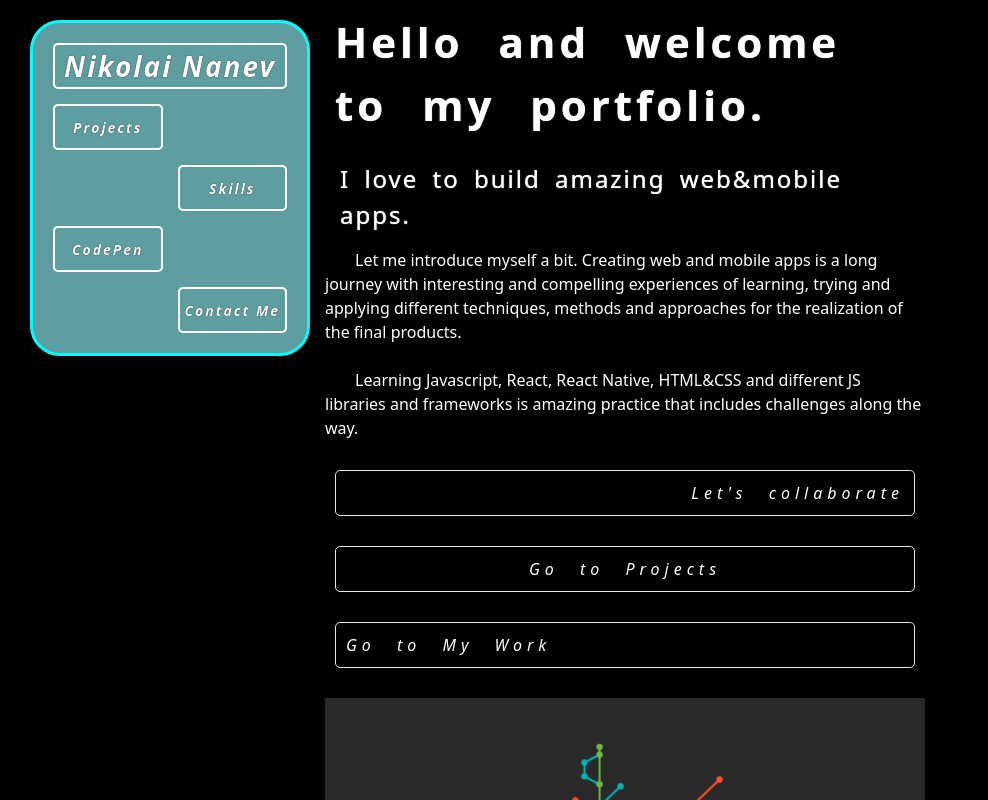
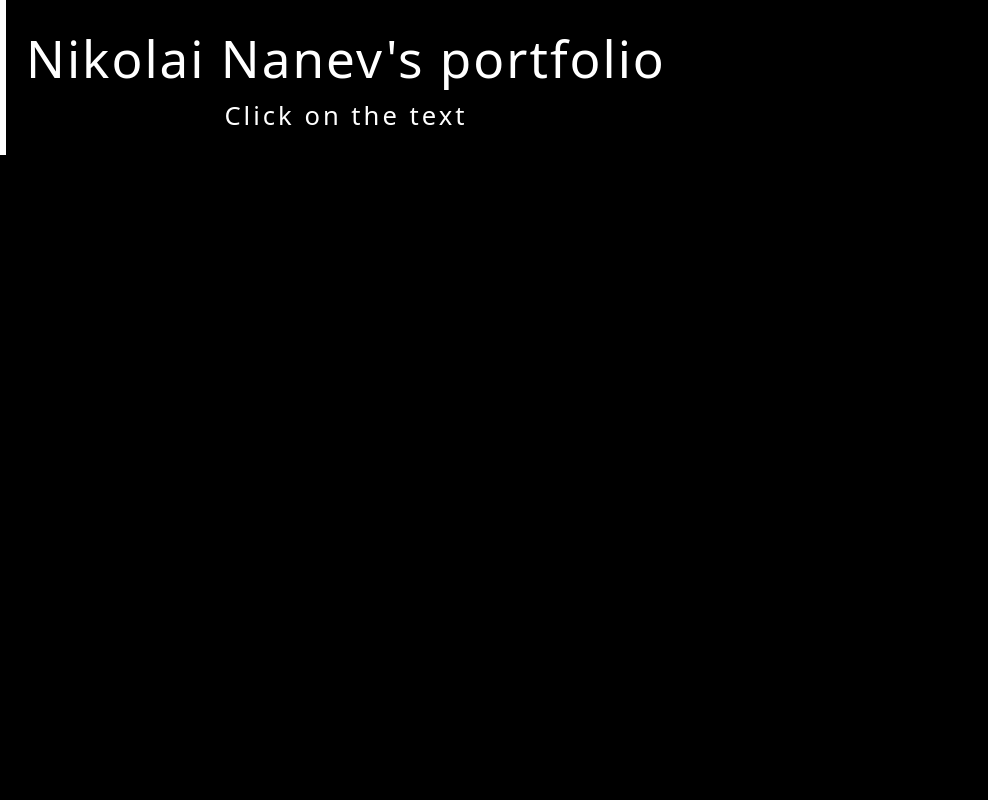
Before and after one commit to niki4etoo/Portfolio, a React (Create React App) app: page / in a window 1280 px wide. Shown: the top 800 px of the page, without its empty margins (0-988 px from the left). Built offline with nearby package versions, Linux system fonts and the light colour scheme.

Commit message:
feat: added intro gsap effect for text

```diff
--- a/src/App.js
+++ b/src/App.js
@@ -1,15 +1,9 @@
 import React from "react";
-import { gsap } from 'gsap';
+import { gsap, Power2 } from 'gsap';
 import { ScrollToPlugin } from 'gsap/ScrollToPlugin';
+import { Link } from 'react-router-dom';
 
-import './css/main.css';
-
-import Navbar from './components/Navbar';
-import About from './components/About';
-import Contact from './components/Contact';
-import Projects from './components/Projects';
-import Skills from './components/Skills';
-import Work from './components/Work';
+import './css/intro.css';
 
 export default class App extends React.Component {
 
@@ -17,52 +11,46 @@ export default class App extends React.Component {
 		super(props);
 
 		gsap.registerPlugin(ScrollToPlugin);
-
-		this.moveToTop = this.moveToTop.bind(this);
-		this.handleScrollUp = this.handleScrollUp.bind(this);
-	}
-
-	moveToTop() {
-		var scrollUpDuration = 1;
-		var docScroll = document.documentElement.scrollTop;
-
-		if(docScroll <= 10000) scrollUpDuration = 5;
-		if(docScroll <= 8000) scrollUpDuration = 4;
-		if(docScroll <= 6000) scrollUpDuration = 3;
-		if(docScroll <= 4000) scrollUpDuration = 2;
-		if(docScroll <= 2000) scrollUpDuration = 1;
-		gsap.to(window, { duration: scrollUpDuration, scrollTo: 0 });
-
-	}
-
-	handleScrollUp() {
-		this.btnScrollUp = document.getElementById('buttonScrollUp');
-
-		if (document.body.scrollTop > 20 || document.documentElement.scrollTop > 20) {
-			this.btnScrollUp.style.display = "block";
-		} else {
-			this.btnScrollUp.style.display = "none";
-		}
 	}
 
 	componentDidMount() {
-			window.addEventListener('scroll', this.handleScrollUp);
+
+		let wrapper = document.getElementsByClassName('wrapper');
+
+		let introline = wrapper[0].children[0];
+		let bigline = wrapper[0].children[1];
+
+		gsap.set([introline, bigline], { x: "-101%" });
+		gsap.to(introline, { duration: 2, x: "0%", ease: Power2.easeOut });
+		gsap.to(bigline, { duration: 2, x: "0%", ease: Power2.easeOut }, "+=0.3");
+
+		const hoverIntroline = gsap.to(introline, { duration: 1, scaleX: 1.05, scaleY: 1.05, paused: true });
+		const hoverBigline = gsap.to(bigline, { duration: 1, scaleX: 1.05, scaleY: 1.05, paused: true });
+
+		introline.addEventListener('mouseenter', () => hoverIntroline.play());
+		introline.addEventListener('mouseleave', () => hoverIntroline.reverse());
+
+		bigline.addEventListener('mouseenter', () => hoverBigline.play());
+		bigline.addEventListener('mouseleave', () => hoverBigline.reverse());
 	}
 
 	componentDidUpdate(){
-		this.handleScrollUp();
+
 	}
 
 	render () {
 		return (
-				<div>
-				<button onClick={this.moveToTop} id="buttonScrollUp" title="Go to Up">UP</button>
-					<Navbar />
-					<About />
-					<Projects />
-					<Skills />
-					<Work />
-					<Contact />
+				<div className="wrapper">
+						<div className="introline">
+							<Link to="/Home">
+								Nikolai Nanev's portfolio
+							</Link>
+						</div>
+						<div className="bigline">
+							<Link to="/Home">
+								Click on the text
+							</Link>
+						</div>
 				</div>
 		 );
 	}
--- /dev/null
+++ b/src/Home.js
@@ -0,0 +1,69 @@
+import React from "react";
+import { gsap } from 'gsap';
+import { ScrollToPlugin } from 'gsap/ScrollToPlugin';
+
+import './css/main.css';
+
+import Navbar from './components/Navbar';
+import About from './components/About';
+import Contact from './components/Contact';
+import Projects from './components/Projects';
+import Skills from './components/Skills';
+import Work from './components/Work';
+
+export default class Home extends React.Component {
+
+	constructor(props){
+		super(props);
+
+		gsap.registerPlugin(ScrollToPlugin);
+
+		this.moveToTop = this.moveToTop.bind(this);
+		this.handleScrollUp = this.handleScrollUp.bind(this);
+	}
+
+	moveToTop() {
+		var scrollUpDuration = 1;
+		var docScroll = document.documentElement.scrollTop;
+
+		if(docScroll <= 10000) scrollUpDuration = 5;
+		if(docScroll <= 8000) scrollUpDuration = 4;
+		if(docScroll <= 6000) scrollUpDuration = 3;
+		if(docScroll <= 4000) scrollUpDuration = 2;
+		if(docScroll <= 2000) scrollUpDuration = 1;
+		gsap.to(window, { duration: scrollUpDuration, scrollTo: 0 });
+
+	}
+
+	handleScrollUp() {
+		this.btnScrollUp = document.getElementById('buttonScrollUp');
+
+		if (document.body.scrollTop > 20 || document.documentElement.scrollTop > 20) {
+			this.btnScrollUp.style.display = "block";
+		} else {
+			this.btnScrollUp.style.display = "none";
+		}
+	}
+
+	componentDidMount() {
+			window.addEventListener('scroll', this.handleScrollUp);
+	}
+
+	componentDidUpdate(){
+		this.handleScrollUp();
+	}
+
+	render () {
+		return (
+				<div>
+				<button onClick={this.moveToTop} id="buttonScrollUp" title="Go to Up">UP</button>
+					<Navbar />
+					<About />
+					<Projects />
+					<Skills />
+					<Work />
+					<Contact />
+				</div>
+		 );
+	}
+}
--- /dev/null
+++ b/src/css/intro.css
@@ -0,0 +1,21 @@
+.wrapper {
+
+	position: absolute;
+
+	border-left: 6px solid white;
+	padding: 20px;
+
+	text-align: center;
+
+	overflow: hidden;
+}
+
+.introline {
+	font-size: 4vw;
+	letter-spacing: 2px;
+}
+
+.bigline {
+	font-size: 2vw;
+	letter-spacing: 3px;
+}
--- a/src/index.js
+++ b/src/index.js
@@ -1,11 +1,19 @@
 import React from 'react';
 import ReactDOM from 'react-dom';
+import { BrowserRouter, Routes, Route } from 'react-router-dom';
+
 import './index.css';
 import App from './App';
+import Home from './Home';
 
 ReactDOM.render(
   <React.StrictMode>
-    <App />
+    <BrowserRouter>
+	<Routes>
+		<Route path="/" element={<App />} />
+		<Route path="Home" element={<Home />} />
+	</Routes>
+  </BrowserRouter>
   </React.StrictMode>,
   document.getElementById('root')
 );
```
Also changed, not shown: 1 other file (tests, documents, lock files or other folders).
